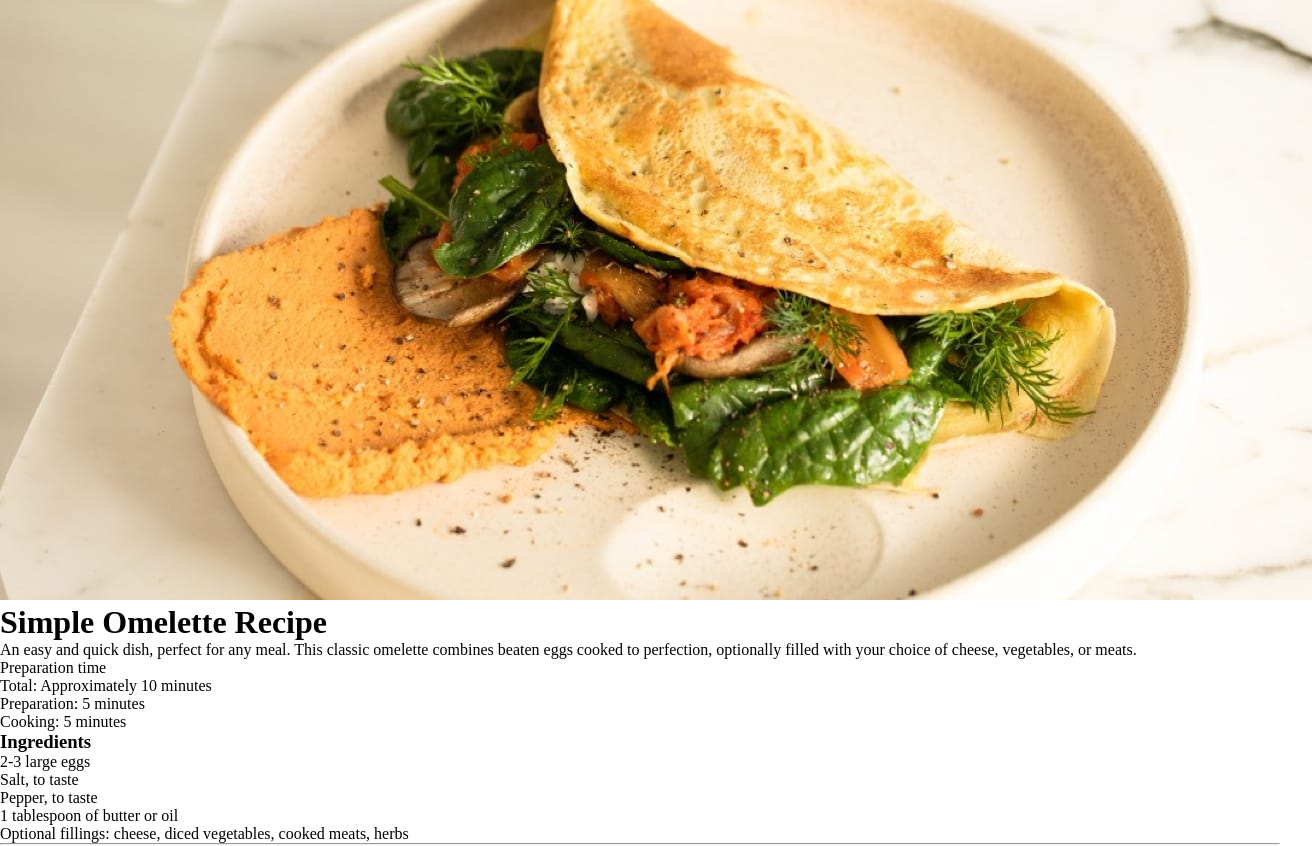
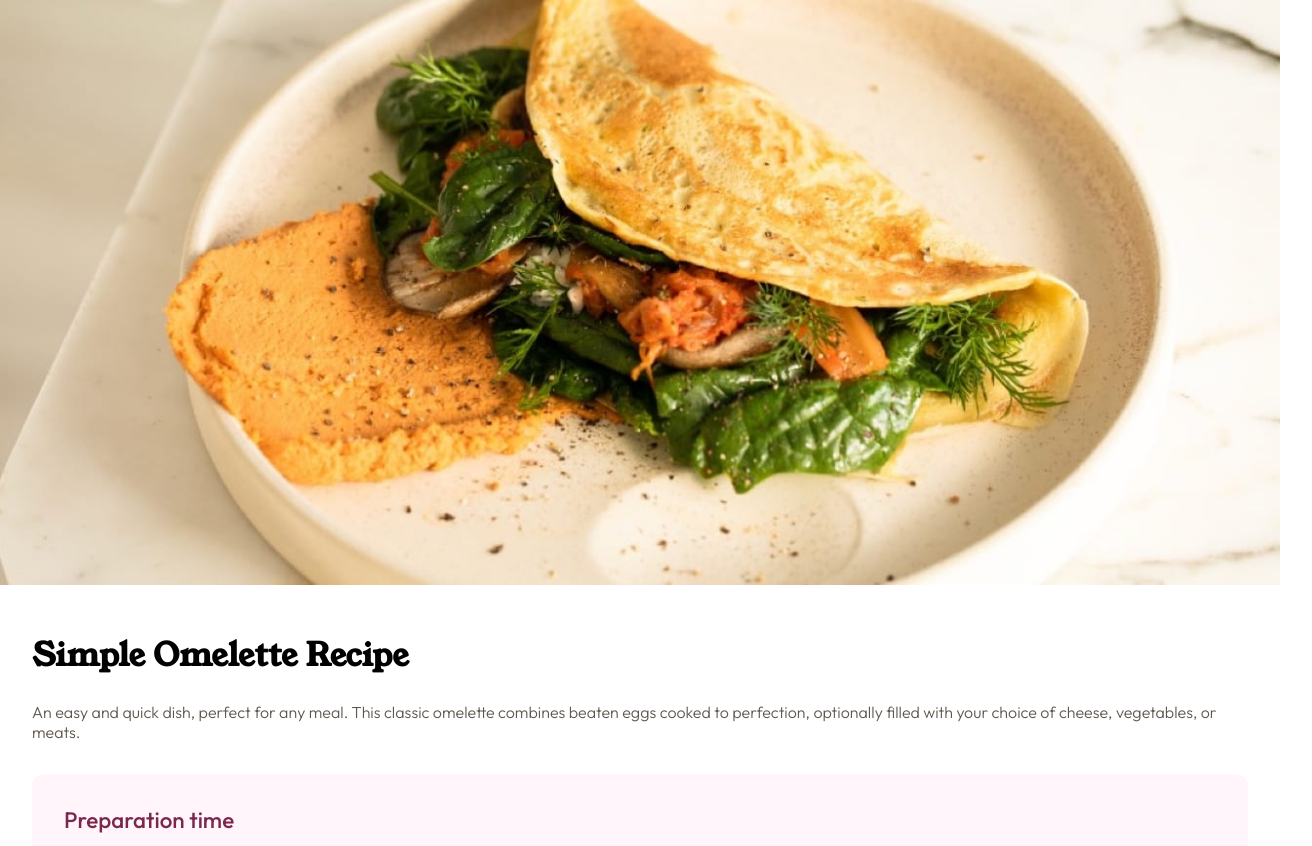
Before and after one commit to MacNkhata/recipe-page, a plain HTML site: page index.html in a window 1280 px wide. Shown: the top 846 px of the page, 1312 px wide, since content can reach past the window. Drawn offline with Linux system fonts and the light colour scheme.

Commit message:
feat add styles to page heading

```diff
--- a/css/styles.css
+++ b/css/styles.css
@@ -24,3 +24,79 @@
   padding: 0;
   box-sizing: border-box;
 }
+
+body {
+  font-size: 16px;
+}
+
+main {
+  display: flex;
+  flex-direction: column;
+  align-items: center;
+}
+
+.text-bold {
+  font-weight: 500;
+}
+
+.omelette-img {
+  width: 100%;
+  margin-bottom: 16px;
+}
+
+.container {
+  padding: 32px;
+}
+
+.container h1 {
+  font-family: young;
+  margin-bottom: 24px;
+}
+
+.recipe-description {
+  font-family: outfit;
+  font-weight: 300;
+  font-size: 1rem;
+  color: var(--stone-600);
+  margin-bottom: 32px;
+}
+
+.overview {
+  background-color: var(--rose-50);
+  padding: 32px;
+  border-radius: 12px;
+  font-family: outfit;
+}
+
+.overview-heading {
+  color: var(--rose-800);
+  font-weight: 500;
+  font-size: 1.4rem;
+  margin-bottom: 16px;
+}
+
+.overview-list {
+  color: var(--stone-600);
+  list-style: square;
+  list-style-position: outside;
+  font-size: 1rem;
+  padding-left: 16px;
+  display: flex;
+  flex-direction: column;
+  gap: 16px;
+}
+
+.overview-list li {
+  padding-left: 1rem;
+}
+
+.overview-list li::marker {
+  color: var(--rose-800);
+  font-size: 0.7rem;
+  white-space: wrap;
+}
+
+/* .overview-list li .list-text {
+  position: relative;
+  left: 40px;
+} */
--- a/index.html
+++ b/index.html
@@ -27,16 +27,20 @@
   </head>
   <body>
     <main>
-      <img src="./assets/images/image-omelette.jpeg" alt="omelette" />
+      <img
+        src="./assets/images/image-omelette.jpeg"
+        alt="omelette"
+        class="omelette-img"
+      />
       <div class="container">
         <h1>Simple Omelette Recipe</h1>
-        <p>
+        <p class="recipe-description">
           An easy and quick dish, perfect for any meal. This classic omelette
           combines beaten eggs cooked to perfection, optionally filled with your
           choice of cheese, vegetables, or meats.
         </p>
         <div class="overview">
-          <p>Preparation time</p>
+          <p class="overview-heading">Preparation time</p>
           <ul class="overview-list">
             <li>
               <span class="text-bold">Total:</span> Approximately 10 minutes
```
